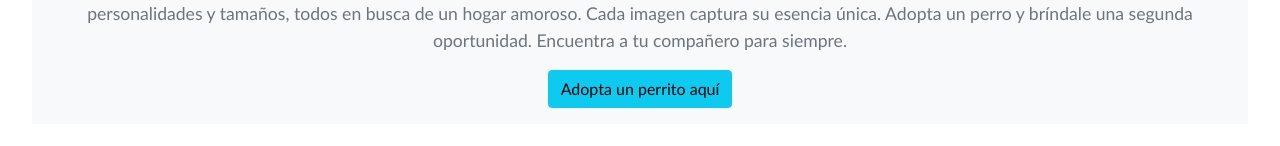
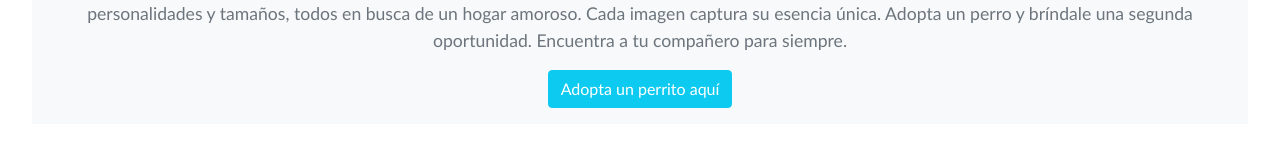
Before and after one commit to DomGP/Modulo04_Desafio_01, a React (Vite) app: page / in a window 1280 px wide. Shown: the part 3564-3710 px from the top of the page. Built offline with nearby package versions, Linux system fonts and the light colour scheme.

Commit message:
Cambio color letra del boton

```diff
--- a/src/components/Footer.jsx
+++ b/src/components/Footer.jsx
@@ -6,7 +6,7 @@ const Footer = ({footerText, buttonColor, buttonText, footerIcon, footerTextII})
             <footer className="footer mt-5 mb-5 py-3 bg-light footerBox">
                 <div className="container">
                     <p className="text-muted">{footerText}</p>
-                    <Button variant='info'>{buttonText}</Button>
+                    <Button className='buttonStyle' variant='info'>{buttonText}</Button>
                     {/* <img src={footerIcon} alt="" /> */}
                 </div>
             </footer>
--- a/src/index.css
+++ b/src/index.css
@@ -28,6 +28,9 @@ body{
 .footerBox{
   font-size: 1.1em;
 }
+.buttonStyle{
+  color: white;
+}
 .footerText{
   background-color: lightblue;
   box-shadow: rgba(0, 0, 0, 0.19) 0px -10px 20px, rgba(0, 0, 0, 0.23) 0px -6px 6px;
```
